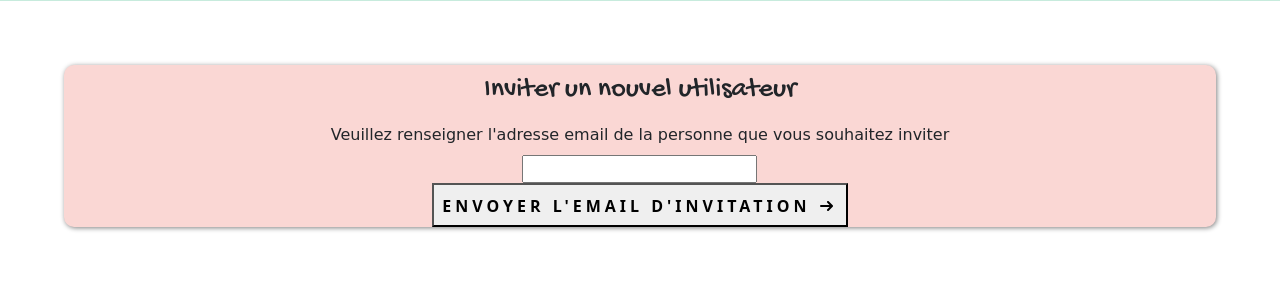
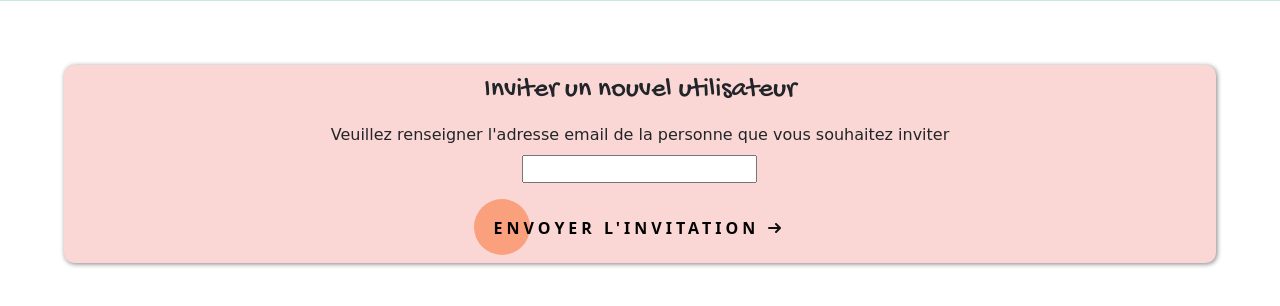
Before and after one commit to WildCodeSchool/2022-09-PHP-Bordeaux-Project-2-agenceTousRisques, a PHP site: the page made by src/View/Admin/index.html.twig in a window 1280 px wide. Shown: the part 314-620 px from the top of the page. Run offline with PHP 8.4, Linux system fonts and the light colour scheme; the template is opened without the code that fills it, so the values that code supplies are empty; style sheets or scripts are compiled from the project's sources; some libraries are stand-ins or nearby versions; some web fonts are replaced.

Commit message:
updated the admin invite button with css, now the button is correctly animated and colored

```diff
--- a/src/View/Admin/adminInviteUser.html.twig
+++ b/src/View/Admin/adminInviteUser.html.twig
@@ -23,7 +23,7 @@
                 {% endif %}
             {% endblock %}
             <button class="cta">
-                <span>Envoyer l'email d'invitation</span>
+                <span>Envoyer l'invitation</span>
                                 <svg width="13px" height="10px" viewBox="0 0 13 10">
                                     <path d="M1,5 L11,5"></path>
                                     <polyline points="8 1 12 5 8 9"></polyline>
```
Also changed, not shown: public/assets/css/adminInviteUser.css, public/assets/css/adminInviteUser.scss, 1 other file.
